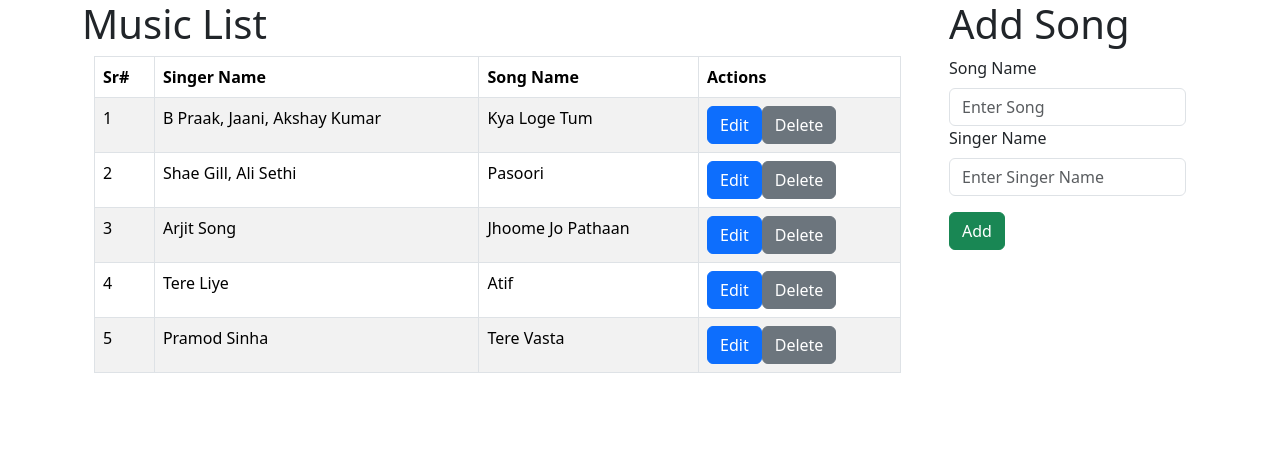
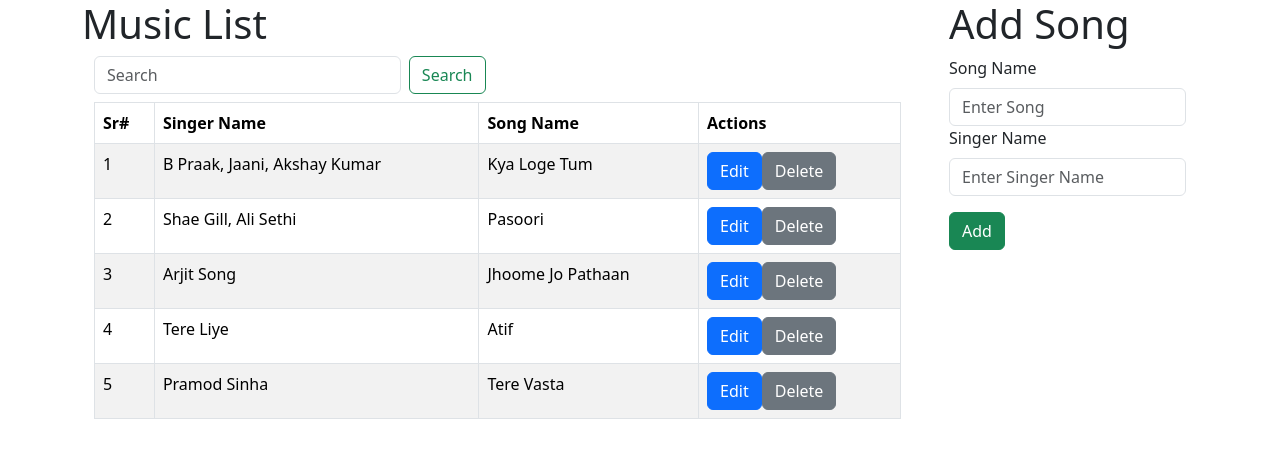
Before and after one commit to Waseem194/Redux-application, a React (Create React App) app: page / in a window 1280 px wide. Shown: the top 458 px of the page. Built offline with nearby package versions, Linux system fonts and the light colour scheme.

Commit message:
researchbar

```diff
--- a/package.json
+++ b/package.json
@@ -3,10 +3,15 @@
   "version": "0.1.0",
   "private": true,
   "dependencies": {
+    "@fortawesome/fontawesome-svg-core": "^6.4.0",
+    "@fortawesome/free-regular-svg-icons": "^6.4.0",
+    "@fortawesome/free-solid-svg-icons": "^6.4.0",
+    "@fortawesome/react-fontawesome": "^0.2.0",
     "@testing-library/jest-dom": "^5.16.5",
     "@testing-library/react": "^13.4.0",
     "@testing-library/user-event": "^13.5.0",
     "bootstrap": "^5.3.0",
+    "font-awesome": "^4.7.0",
     "react": "^18.2.0",
     "react-bootstrap": "^2.7.4",
     "react-dom": "^18.2.0",
--- a/src/App.js
+++ b/src/App.js
@@ -1,6 +1,5 @@
 import React from "react";
 import SongPage from "./Components/songPage";
-
 import "bootstrap/dist/css/bootstrap.min.css";
 import "./App.css";
 
--- a/src/Components/AddSongForm.js
+++ b/src/Components/AddSongForm.js
@@ -1,8 +1,12 @@
-import React, { useState, Fragment } from "react";
-import { Table, Form, Container, Row, Col, Button } from "react-bootstrap";
+import React, { useState } from "react";
+import { Form, Container, Row, Col, Button } from "react-bootstrap";
 import { useDispatch, useSelector } from "react-redux";
 import { v4 as uuid } from "uuid";
-import { addSong, deleteSong } from "./Action";
+import { addSong } from "./Action";
+
+
+
+
 const AddSongForm = () => {
   const playlist = useSelector((state) => state.playlistReducer.songs);
 
@@ -14,7 +18,7 @@ const AddSongForm = () => {
   const handleSubmit = (event) => {
     const form = event.currentTarget;
     event.preventDefault();
-    const valid = form.checkValidity();
+     form.checkValidity();
     const listData = {
       id: uuid(),
       song: songName,
--- /dev/null
+++ b/src/Components/Researchbar.js
@@ -0,0 +1,41 @@
+import { useState } from "react";
+import { Form, Button } from "react-bootstrap";
+
+const Researchbar = () => {
+  const [research, setResearch] = useState("");
+  const [validate, setValidate] = useState(false);
+  const researchSubmit = (event) => {
+    const form = event.currentTarget;
+    event.preventDefault();
+    form.checkValidity();
+    resetForm('');
+    console.log(researchSubmit)
+  };
+
+  const resetForm = () => {
+    setResearch("");
+
+  };
+
+  return (
+    <div>
+      <Form
+        className="d-flex"
+        noValidate
+        validated={validate}
+        onSubmit={researchSubmit}
+      >
+        <Form.Control
+          value={research}
+          type="search"
+          placeholder="Search"
+          className="me-2"
+          aria-label="Search"
+          onChange={(event) => setResearch(event.target.value)}
+        />
+        <Button variant="outline-success d-flex">Search</Button>
+      </Form>
+    </div>
+  );
+};
+export default Researchbar;
--- a/src/Components/Songlist.js
+++ b/src/Components/Songlist.js
@@ -1,8 +1,11 @@
-import React, { Fragment, useState } from "react";
-import { useSelector, useDispatch } from "react-redux";
+import React, { useState } from "react";
+import { useSelector } from "react-redux";
 import "./songList.css";
 import UpdateSong from "./UpdateSong";
-import { Table, Container, Col, Row } from "react-bootstrap";
+import Researchbar from "./Researchbar";
+import { Table, Container, Col, Row} from "react-bootstrap";
+
+
 const Songlist = () => {
   const [sortType, setSortType] = useState("");
   let playlist = useSelector((state) => state.playlistReducer.songs);
@@ -24,7 +27,15 @@ const Songlist = () => {
   return (
     <div>
       <h1>Music List</h1>
-      <Container>
+      <Container className="search">
+        <Row>
+          <Col md={6}>
+            <Researchbar/>
+          </Col>
+        </Row>
+      </Container>
+
+      <Container >
         <Row>
           <Col>
             <Table striped bordered hover>
--- a/src/Components/UpdateSong.js
+++ b/src/Components/UpdateSong.js
@@ -1,12 +1,12 @@
 import React, { Fragment, useState } from "react";
-import { useSelector, useDispatch } from "react-redux";
+import { useDispatch } from "react-redux";
 import { deleteSong, editSong } from "./Action";
 import { Button } from "react-bootstrap";
 const UpdateSong = ({ songList, index }) => {
   const [editing, setEditing] = useState(false);
   const [songData, setSongData] = useState();
   const [singerData, setSingerData] = useState();
-  const [sortedData, setSortedData] = useState();
+
   const dispatch = useDispatch();
   const handleRemoveSong = (listData) => {
     dispatch(deleteSong(listData));
--- a/src/Components/songList.css
+++ b/src/Components/songList.css
@@ -1,3 +1,10 @@
 Table tr th{
     cursor: pointer;
 }
+.search{
+    margin: 0.5em;
+}
+
+Table tr th:hover{
+    background-color: green;
+}
```
Also changed, not shown: 1 other file (tests, documents, lock files or other folders).
